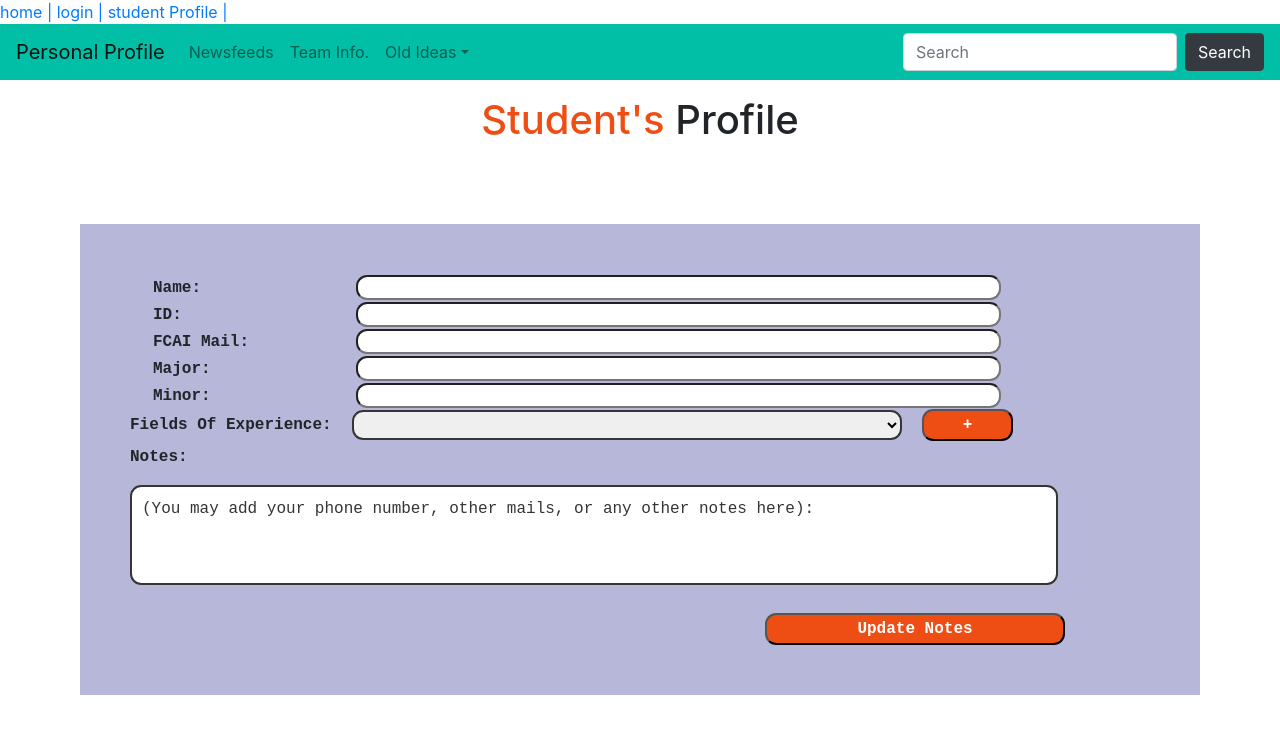
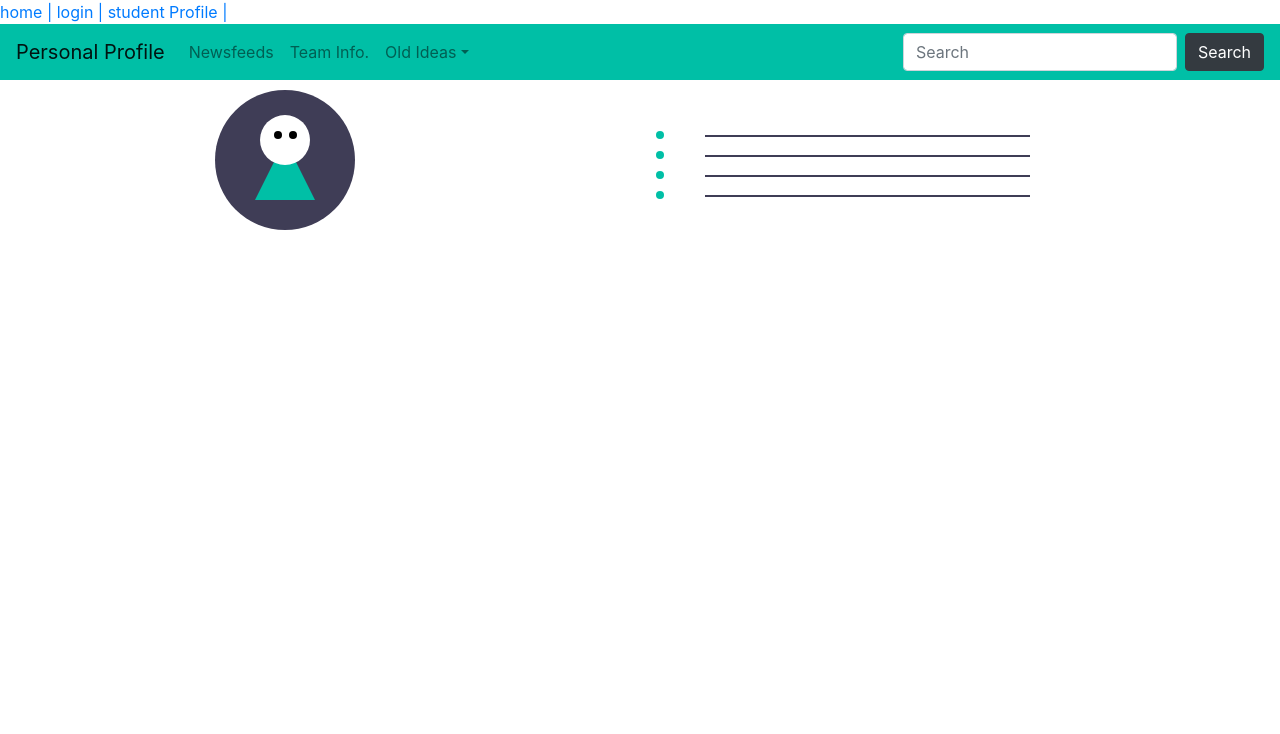
Before and after one commit to salma27/GP-organization-system, a React (Create React App) app in the folder frontend/: page /StudentProfile in a window 1280 px wide. Shown: the top 734 px of the page. Built offline with nearby package versions, Linux system fonts and the light colour scheme.

Commit message:
studentProfile img

```diff
--- a/frontend/src/Utils/index.js
+++ b/frontend/src/Utils/index.js
@@ -2,3 +2,4 @@ export { default as ErrorHandlingInput } from "./ErrorHandlingInput";
 export { default as Title } from "./Title";
 export { default as Button } from "./Button";
 export { default as LoginImg } from "./LoginImg";
+export { default as StudentProfileImg } from "./StudentProfileImg";
--- a/frontend/src/components/StudentProfile/StudentProfile.js
+++ b/frontend/src/components/StudentProfile/StudentProfile.js
@@ -1,3 +1,31 @@
+import React from "react";
+import BasicInfo from "./BasicInfo";
+import FieldsOfExperience from "./FieldsOfExperience";
+import Notes from "./Notes";
+import Title from "../../utils/Title";
+import "./StudentProfile.css";
+import SearchBar from "../SearchBar/SearchBar";
+import StudentProfileImg from "../../utils/StudentProfileImg";
+
+function StudentProfile() {
+    const technology = [
+        "Machine Learning",
+        "Artifical Intelligence",
+        "Web Application",
+        "Others",
+    ];
+    return (
+        <>
+            <SearchBar />
+            <StudentProfileImg />
+        </>
+    );
+}
+
+export default StudentProfile;
+
+/*
+
 import React from "react";
 import BasicInfo from "./BasicInfo";
 import FieldsOfExperience from "./FieldsOfExperience";
@@ -27,3 +55,4 @@ function StudentProfile() {
 }
 
 export default StudentProfile;
+*/
--- /dev/null
+++ b/frontend/src/utils/StudentProfileImg.js
@@ -0,0 +1,93 @@
+import { SearchBar } from "components/SearchBar";
+import { Container, Row, Col } from "react-bootstrap";
+
+const StudentProfileImg = ({}) => {
+    return (
+        <>
+            <Container>
+                <Row width="100%">
+                    <Col sm={12} lg={6} md={6} width="50%">
+                        <svg
+                            width="100%"
+                            //height={height}
+                            viewBox="0 0 100% 100%"
+                            class="injected-svg gridItem__media"
+                            style={{ float: "left" }}
+                        >
+                            <circle
+                                cx="200"
+                                cy="80"
+                                r="70"
+                                fill="#3f3d56"
+                            ></circle>
+
+                            <polygon
+                                points="200 60 170 120 230 120"
+                                fill="#00bfa6"
+                            ></polygon>
+                            <circle
+                                cx="200"
+                                cy="60"
+                                r="25"
+                                fill="white"
+                            ></circle>
+                            <circle cx="193" cy="55" r="4"></circle>
+                            <circle cx="208" cy="55" r="4"></circle>
+                        </svg>
+                    </Col>
+                    <Col sm={12} md={6} lg={6} width="50%">
+                        <svg
+                            width="100%"
+                            //height={height}
+                            viewBox="0 0 100% 100%"
+                            class="injected-svg gridItem__media"
+                            style={{ float: "left" }}
+                        >
+                            <circle
+                                cx="5"
+                                cy="55"
+                                r="4"
+                                fill="#00bfa6"
+                            ></circle>
+                            <circle
+                                cx="5"
+                                cy="75"
+                                r="4"
+                                fill="#00bfa6"
+                            ></circle>
+                            <circle
+                                cx="5"
+                                cy="95"
+                                r="4"
+                                fill="#00bfa6"
+                            ></circle>
+                            <circle
+                                cx="5"
+                                cy="115"
+                                r="4"
+                                fill="#00bfa6"
+                            ></circle>
+                            <polygon
+                                points="50 55 375 55 375 57 50 57"
+                                fill="#3f3d56"
+                            ></polygon>
+                            <polygon
+                                points="50 75 375 75 375 77 50 77"
+                                fill="#3f3d56"
+                            ></polygon>
+                            <polygon
+                                points="50 95 375 95 375 97 50 97"
+                                fill="#3f3d56"
+                            ></polygon>
+                            <polygon
+                                points="50 115 375 115 375 117 50 117"
+                                fill="#3f3d56"
+                            ></polygon>
+                        </svg>
+                    </Col>
+                </Row>
+            </Container>
+        </>
+    );
+};
+export default StudentProfileImg;
```
